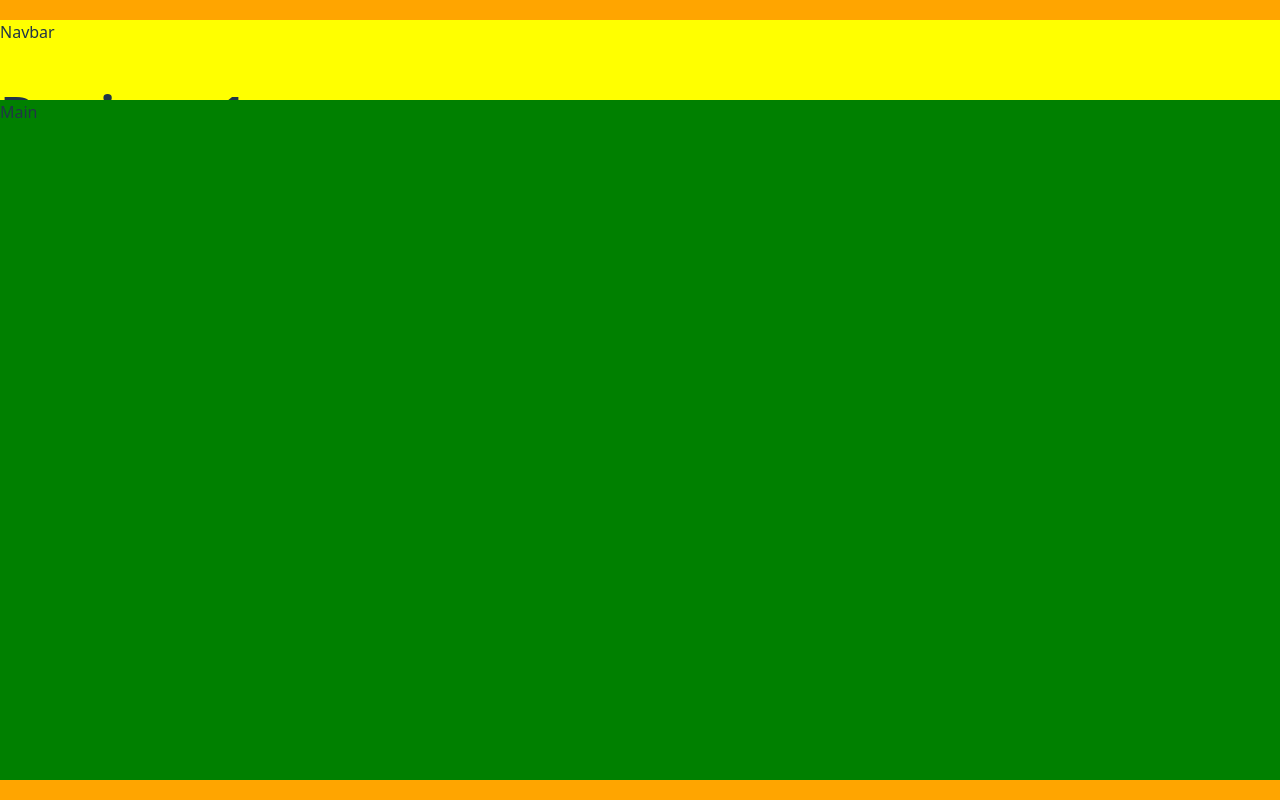
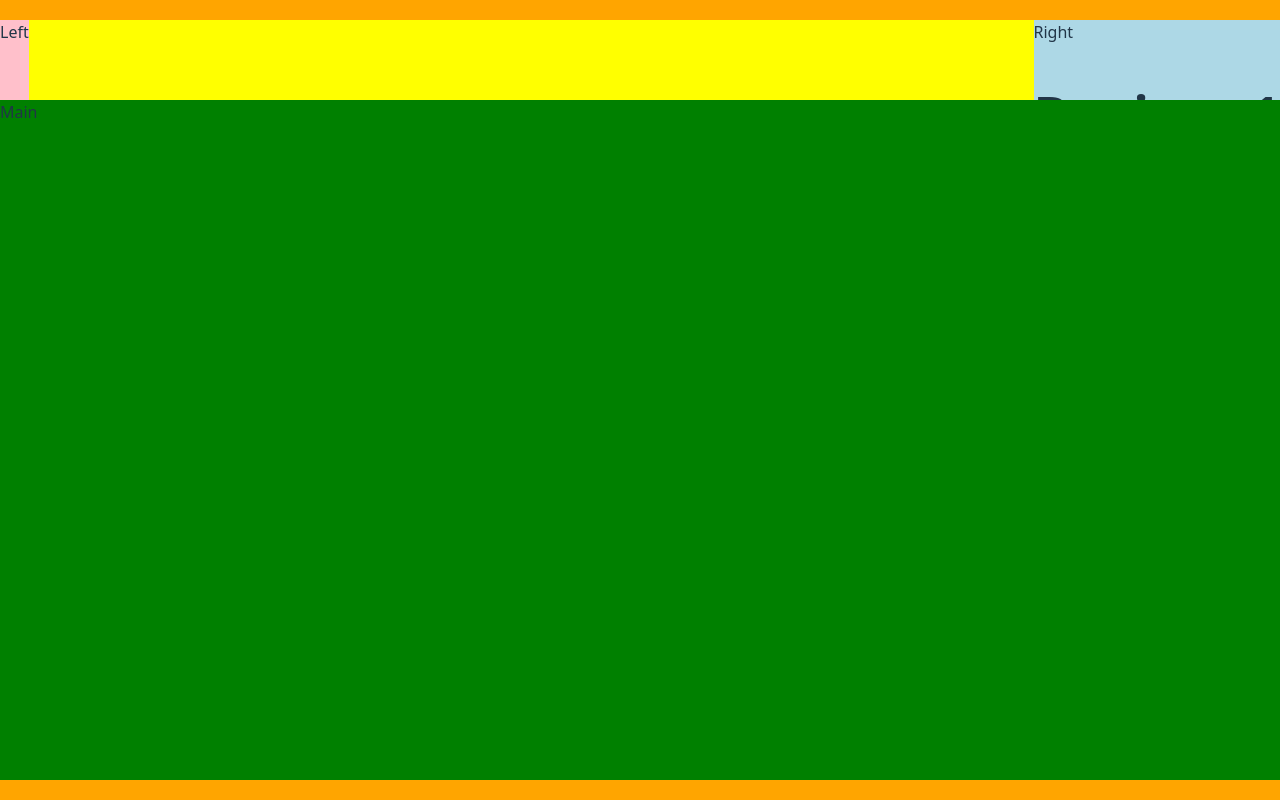
Before and after one commit to Karvaneg/crazee-burger, a React (Vite) app: page /order/1 in a window 1280 px wide. Built offline with nearby package versions, Linux system fonts and the light colour scheme.

Commit message:
🚧 F04: ORDER > layout > navbar > add left-side and right-side

```diff
--- a/src/components/pages/order/NavBar.jsx
+++ b/src/components/pages/order/NavBar.jsx
@@ -4,16 +4,30 @@
 export default function NavBar({ username }) {
   return (
     <NavbarStyled>
-        Navbar
+      <div className="left-side">Left</div>
+
+      <div className="right-side">
+        Right
         <h1>Bonjour {username}</h1>
         <Link to="/">
         <button>Déconnexion</button>
         </Link>
+      </div>
     </NavbarStyled>
-  )
+  );
 }
 
 const NavbarStyled = styled.nav`
-  background: yellow;
-  height: 10vh;
+    background: yellow;
+    height: 10vh;
+    display: flex;
+    justify-content: space-between;
+
+    .left-side {
+        background: pink;
+    }
+
+    .right-side {
+        background: lightblue;
+    }
 `;
```
